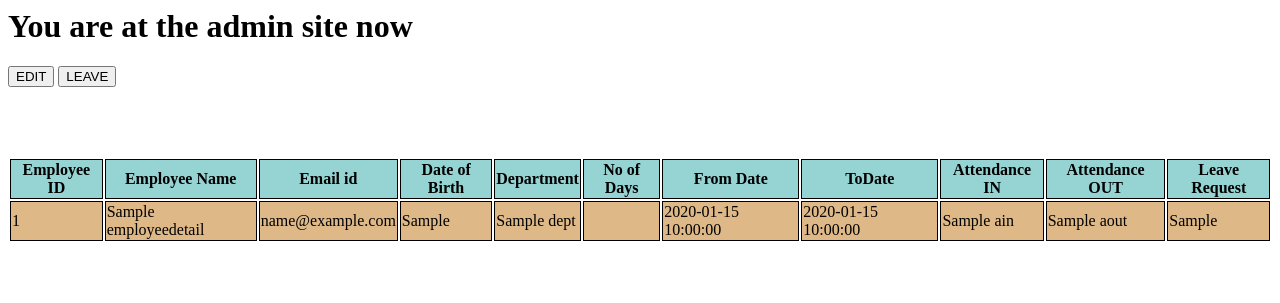
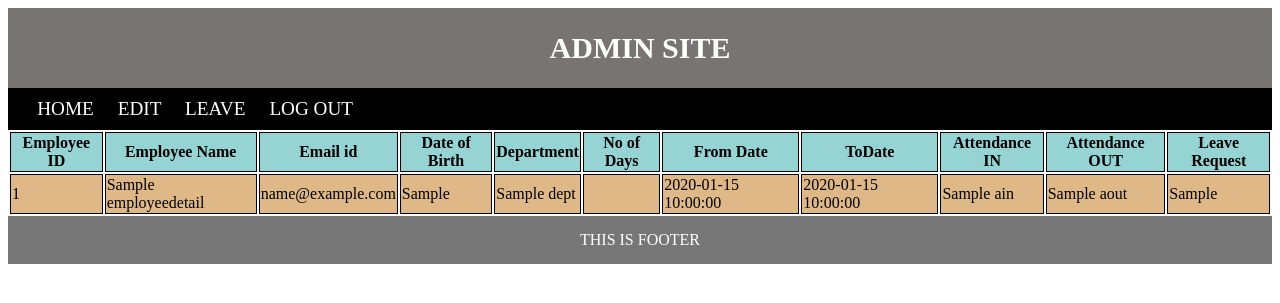
Before and after one commit to im-abirami-ravindran/EMS-APP, a Flask app: page /admin in a window 1280 px wide. Shown: the top 303 px of the page. Run offline with Flask 2, Linux system fonts and the light colour scheme; a database or web service that is not in the repository returns one stand-in record (values such as "Sample title"); some libraries are stand-ins or nearby versions.

Commit message:
Changed the UI of admin and employee site

```diff
--- a/app.py
+++ b/app.py
@@ -1,5 +1,6 @@
 from flask import Flask,render_template,Response,jsonify,redirect,request,flash
 from flask_pymongo import PyMongo,ObjectId
+from flask_session import Session
 import bcrypt
 
 app= Flask(__name__,static_url_path="/static")
@@ -52,8 +53,7 @@ def admin():
     detail=[]
     for i in db.find({},{"_id":0}):
         detail.append(i)
-    if 'sumit_button' in request.form :
-         return redirect("/login")
+    # app.add_url_rule("/","/edit")
     return render_template("admin.html",newuser=detail)
 
 
@@ -67,5 +67,9 @@ def employee():
 
     return render_template("employee.html",newuser=detail)
 
+@app.route("/admin/edit",methods=['GET','POST'])
+def aedit():
+    return render_template("edit.html")
+
 if __name__ == "__main__":
     app.run(debug=True,port=5000)
--- a/static/styles/style.css
+++ b/static/styles/style.css
@@ -47,7 +47,7 @@ th{
 }
 .submit{
   background-color:coral;
-  color:greenyellow;
+  color:white;
   padding: 16px 20px;
   margin: 15px 0px;
   border: none;
@@ -96,7 +96,7 @@ input[type=text], input[type=password], textarea{
 
 .ssubmit{
   background-color:coral;
-  color:greenyellow;
+  color:white;
   padding: 20px 25px;
   margin: 5px 0px;
   border:none;
@@ -109,3 +109,28 @@ input[type=text], input[type=password], textarea{
 .ssubmit:hover {
   opacity: 1;
 }
+#footer{
+  background-color: #777;
+  padding: 15px;
+  text-align: center;
+  color: white;
+}
+header {
+  background-color: rgb(120, 116, 116);
+  padding: 3px;
+  text-align: center;
+  font-size: 15px;
+  color:white;
+}
+#section1{
+  background-color:BLACK;
+  padding:10px;
+  text-align:justify;
+  font-size: larger;
+
+}
+a{
+  text-decoration:none;
+  Color: WHITE;
+  margin-left: 1em;
+}
--- a/templates/admin.html
+++ b/templates/admin.html
@@ -1,14 +1,20 @@
-<h1>You are at the admin site now</h1>
 {% block body %}
 <head>
-    <link rel="stylesheet" type="text/css" href="{{ url_for('.static',filename='styles/style.css') }}">
+    <link rel="stylesheet" type="text/css" href="{{ url_for('static',filename='styles/style.css') }}" />
 </head>
 <body>
-<form>
-<input type="submit" value="EDIT" name="submit_button" >
-<input type="submit" value="LEAVE" name="asubmit_button">
-</form>
-<br><br><br>
+<header id="header">
+    <h1>ADMIN SITE</h1>
+</header>
+<div >
+<section id="section1" >
+    <nav id="nav">
+    <a href="/">HOME</a>
+    <a href="{{url_for('aedit')}}">EDIT</a>
+    <a href="#">LEAVE</a>
+    <a href="/login">LOG OUT</a>
+    </nav>
+</div>
 <table >
     <tr>
         <th>Employee ID</th>
@@ -38,5 +44,8 @@
         <td>{{i.LeaveReq}}</td>
     </tr>
 {% endfor %}
-</table></body>
+</table>
+</section>
+<footer id="footer">THIS IS FOOTER</footer>
+</body>
  {% endblock %}
--- a/templates/index.html
+++ b/templates/index.html
@@ -5,7 +5,7 @@
     <meta http-equiv="X-UA-Compatible" content="IE=edge">
     <meta name="viewport" content="width=device-width, initial-scale=1.0">
     <title>EMS</title>
-    <link rel="stylesheet" type="text/css" href="{{ url_for('.static',filename='styles/style.css') }}">
+    <link rel="stylesheet" type="text/css" href="{{ url_for('static',filename='styles/style.css') }}">
 </head>
 <body>
     <!--<h1>EMPLOYEE MANAGEMENT SYSTEM </h1>-->
--- a/templates/login.html
+++ b/templates/login.html
@@ -9,7 +9,7 @@
  <hr>
 <body id="flogin">
 <form method="POST" class="'form1" >
-    <label class="l1"> Email </label>
+    <label class="l1"> Username </label>
     <input type="text"name="name" placeholder="Enter Username" size="15" autocomplete="off" required /><br>
     <label class="l1"> Password </label>
     <input type="password" name="password" placeholder="Enter Password"size="15" autocomplete="off" required /><br>
```
Also changed, not shown: templates/edit.html (added, +27 -0 lines), templates/employee.html (+15 -10 lines), templates/signup.html (+6 -4 lines).
